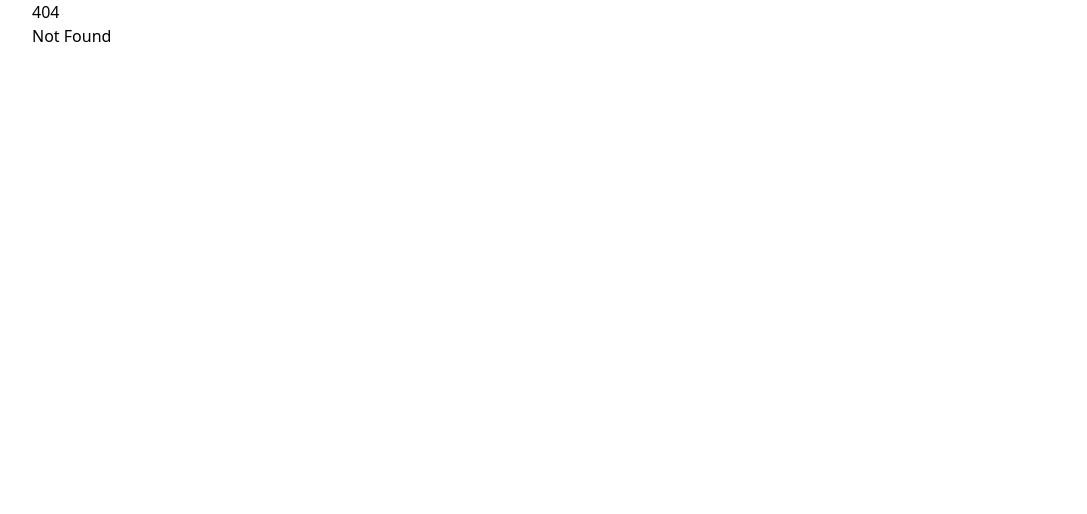
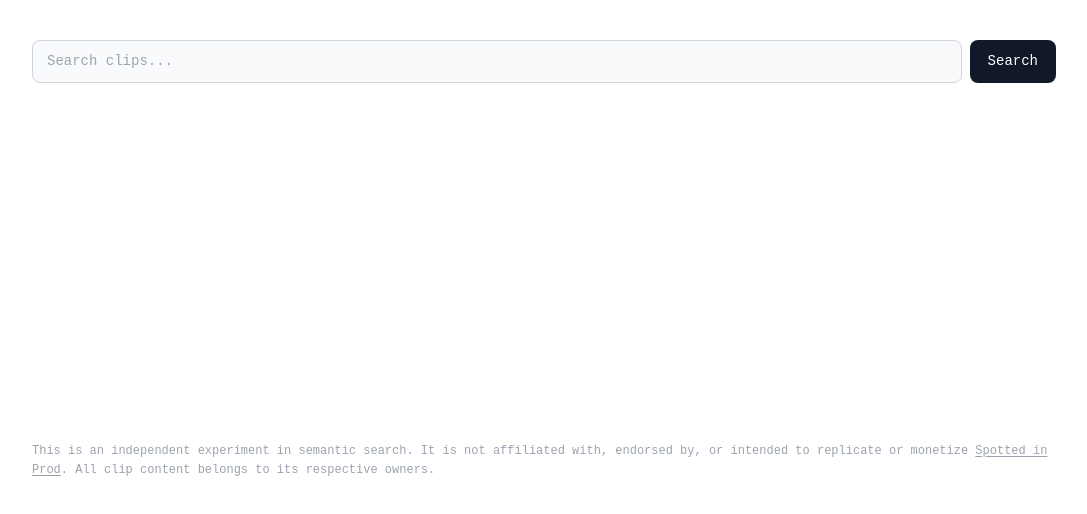
Before and after one commit to tem-tem/tem, a SvelteKit app: page /experiments/search in a window 1280 px wide. Before the commit this address had no page. Shown: the top 514 px of the page, without its empty margins (96-1183 px from the left). Built offline with nearby package versions, Linux system fonts and the light colour scheme.

Commit message:
fix errors

```diff
--- a/src/routes/+page.server.ts
+++ b/src/routes/+page.server.ts
@@ -1,4 +1,4 @@
-import type { Project, Profile } from '../app.d.ts';
+import type { Project, Profile } from '../app';
 import { API_BASE_URL } from '$env/static/private';
 
 interface PageResponse {
--- /dev/null
+++ b/src/routes/experiments/search/+page.server.ts
@@ -0,0 +1,13 @@
+import type { PageServerLoad } from './$types';
+
+export const load: PageServerLoad = async ({ url, fetch }) => {
+	const q = url.searchParams.get('q') ?? '';
+	if (!q.trim()) return { results: [], q };
+
+	const res = await fetch(
+		`https://sip-search.tem.dev/search?q=${encodeURIComponent(q)}&limit=10`
+	);
+	const data = await res.json();
+	const results = data.sort((a: any, b: any) => b.score - a.score);
+	return { results, q };
+};
--- /dev/null
+++ b/src/routes/experiments/search/+page.svelte
@@ -0,0 +1,164 @@
+<script lang="ts">
+	export let data: { results: any[]; q: string };
+</script>
+
+<div class="wrap">
+	<form method="GET" class="search-form">
+		<input
+			type="text"
+			name="q"
+			placeholder="Search clips..."
+			value={data.q}
+		/>
+		<button type="submit">Search</button>
+	</form>
+
+	{#if data.q && data.results.length === 0}
+		<p class="empty">No results found.</p>
+	{:else if data.results.length > 0}
+		<div class="results">
+			{#each data.results as result}
+				<div class="result">
+					<span class="title">
+						<a
+							href="https://www.spottedinprod.com/clips/{result.postId}"
+							target="_blank"
+							rel="noopener noreferrer"
+							class="clip-link"
+						>{result.displayName}</a>
+						<a
+							href="https://www.spottedinprod.com/apps/{result.appName}"
+							target="_blank"
+							rel="noopener noreferrer"
+							class="app"
+						>— {result.appName}</a>
+					</span>
+					<span class="chip">{(result.score * 100).toFixed(1)}%</span>
+				</div>
+			{/each}
+		</div>
+	{/if}
+
+	<p class="disclaimer">
+		This is an independent experiment in semantic search. It is not affiliated with, endorsed by, or intended to replicate or monetize <a href="https://www.spottedinprod.com" target="_blank" rel="noopener noreferrer">Spotted in Prod</a>. All clip content belongs to its respective owners.
+	</p>
+</div>
+
+<style>
+	.wrap {
+		display: flex;
+		flex-direction: column;
+		gap: 24px;
+		padding-top: 40px;
+		font-family: monospace;
+		min-height: 60vh;
+	}
+
+	.search-form {
+		display: flex;
+		gap: 8px;
+	}
+
+	.search-form input {
+		flex: 1;
+		padding: 10px 14px;
+		font-size: 14px;
+		font-family: monospace;
+		border: 1px solid #d1d5db;
+		border-radius: 8px;
+		background: #f9fafb;
+		outline: none;
+		transition: border-color 0.15s, background 0.15s;
+	}
+
+	.search-form input:focus {
+		background: #fff;
+		border-color: #6b7280;
+	}
+
+	.search-form button {
+		padding: 10px 18px;
+		font-size: 14px;
+		font-family: monospace;
+		background: #111827;
+		color: #fff;
+		border: none;
+		border-radius: 8px;
+		cursor: pointer;
+		transition: background 0.15s;
+	}
+
+	.search-form button:hover {
+		background: #374151;
+	}
+
+	.results {
+		display: flex;
+		flex-direction: column;
+		gap: 12px;
+	}
+
+	.result {
+		display: flex;
+		align-items: center;
+		justify-content: space-between;
+		gap: 16px;
+	}
+
+	.title {
+		font-size: 14px;
+	}
+
+	.clip-link {
+		color: inherit;
+		text-decoration: none;
+	}
+
+	.clip-link:hover {
+		text-decoration: underline;
+		text-underline-offset: 4px;
+	}
+
+	.app {
+		color: #9ca3af;
+		text-decoration: none;
+	}
+
+	.app:hover {
+		text-decoration: underline;
+		text-underline-offset: 4px;
+	}
+
+	.chip {
+		font-size: 12px;
+		background: #f3f4f6;
+		color: #6b7280;
+		padding: 2px 8px;
+		border-radius: 999px;
+		white-space: nowrap;
+	}
+
+	.empty {
+		font-size: 14px;
+		color: #9ca3af;
+		margin: 0;
+	}
+
+	.disclaimer {
+		margin-top: auto;
+		padding-top: 40px;
+		font-size: 12px;
+		color: #9ca3af;
+		line-height: 1.6;
+	}
+
+	.disclaimer a {
+		color: inherit;
+		text-decoration: underline;
+		text-underline-offset: 2px;
+	}
+
+	.disclaimer a:hover {
+		color: #6b7280;
+	}
+</style>
--- /dev/null
+++ b/tsconfig.json
@@ -0,0 +1,3 @@
+{
+	"extends": "./.svelte-kit/tsconfig.json"
+}
```
Also changed, not shown: 1 other file (tests, documents, lock files or other folders).
